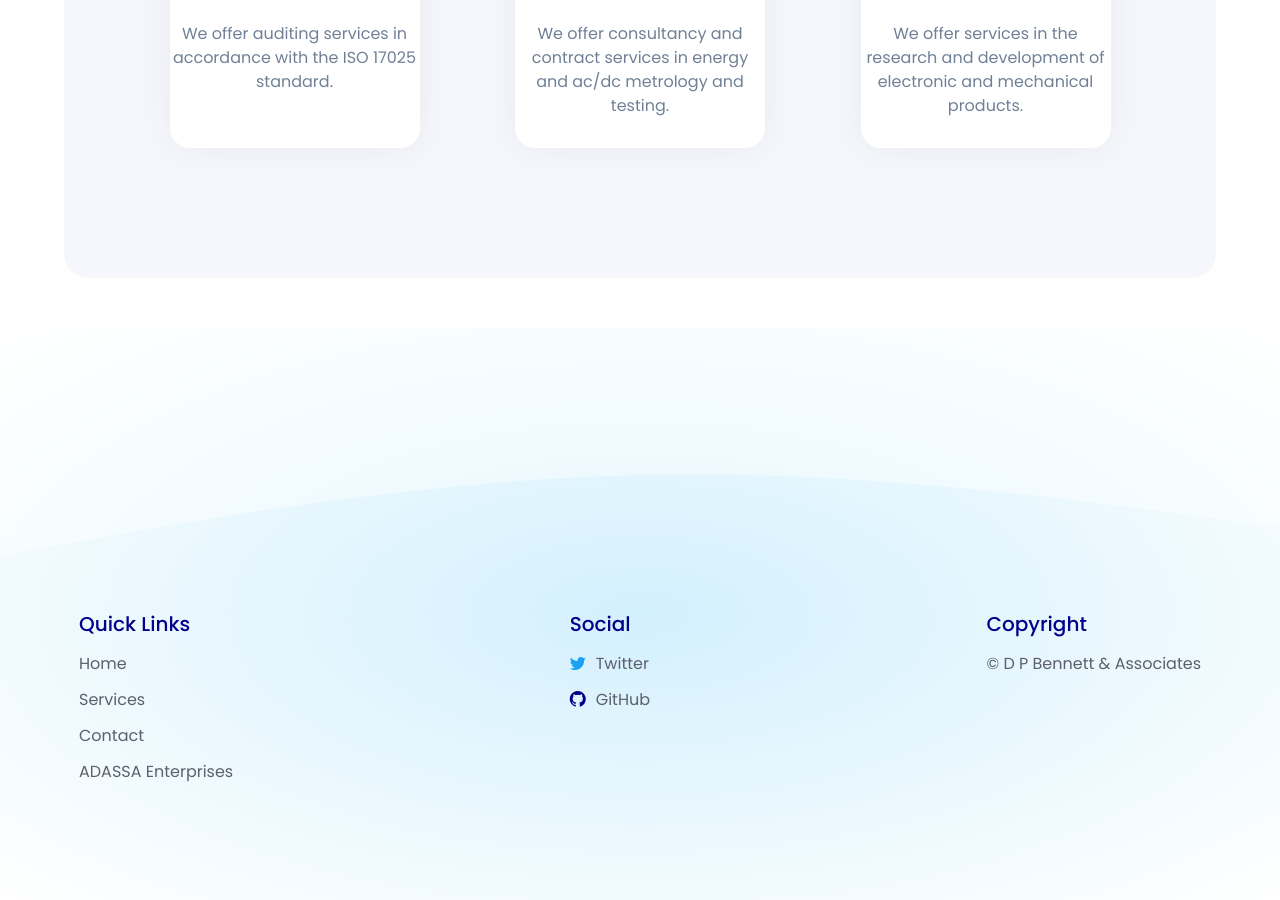
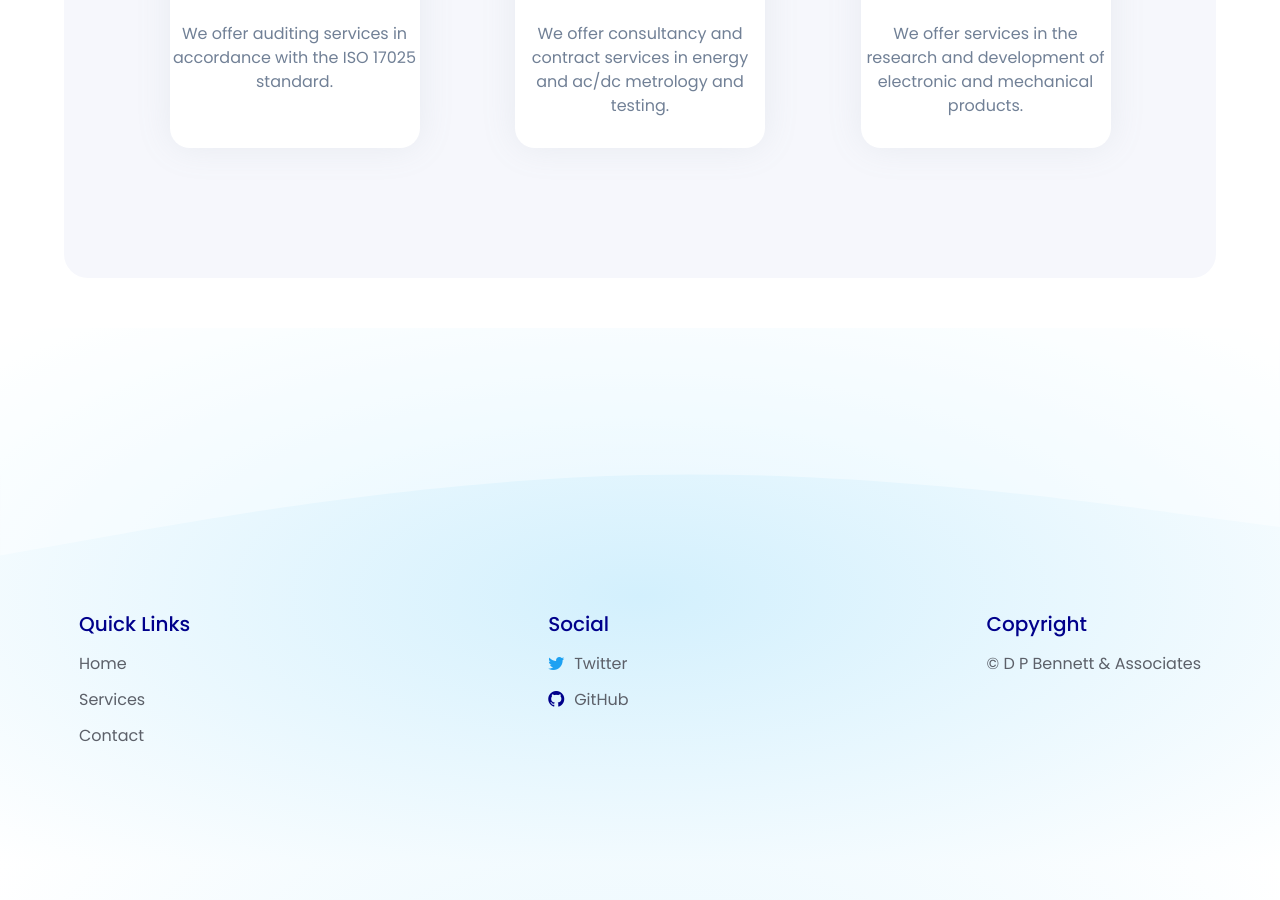
Before and after one commit to DPBandA/dpba, a Jekyll site: the page built from index.html, in a window 1280 px wide and 900 px high, scrolled down 852 px. Built offline with Jekyll 4.4.1, drawn with Linux system fonts in a browser that asks for light colours; after the commit the page ends 1716 px from its top, so only the background shows below that.

Commit message:
General updates.

```diff
--- a/_includes/footer.html
+++ b/_includes/footer.html
@@ -17,9 +17,6 @@
                 </a>
                 <a href="/contact">
                     <li>Contact</li>
-                </a>
-                <a href="https://adassa.com.jm/" target="_blank">
-                    <li>ADASSA Enterprises</li>
                 </a>
             </ul>
         </div>
```
